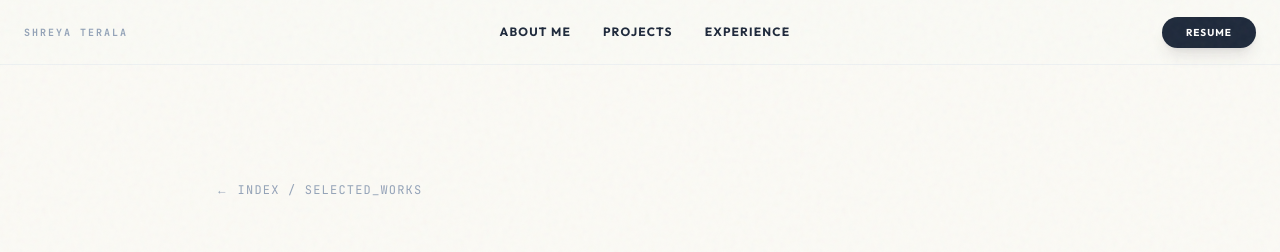
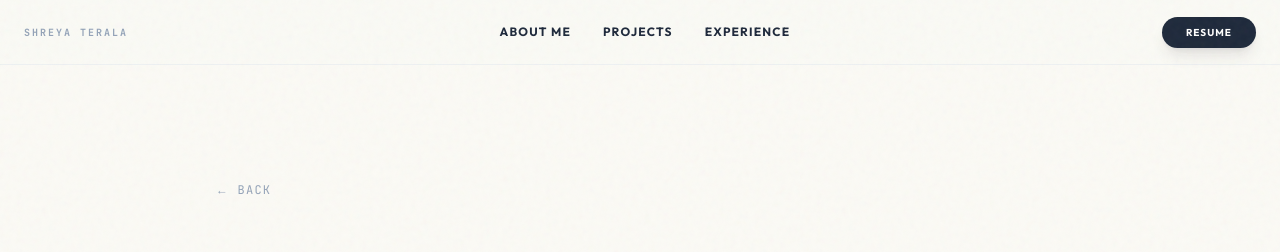
Before and after one commit to shreyaterala/portfolio, a Next.js app: page /portfolio/project/haptic in a window 1280 px wide. Shown: the top 252 px of the page. Built offline with nearby package versions, Linux system fonts and the light colour scheme.

Commit message:
Update project navigation buttons to say BACK

```diff
--- a/src/app/project/[id]/page.tsx
+++ b/src/app/project/[id]/page.tsx
@@ -44,7 +44,7 @@ export default async function ProjectPage({ params }: ProjectPageProps) {
             <div className="max-w-4xl mx-auto px-6">
                 {/* Navigation Breadcrumb */}
                 <Link href="/#projects" className="inline-flex items-center gap-2 text-xs font-mono text-slate-400 uppercase tracking-widest hover:text-ink transition-colors mb-12">
-                    <span>← Index / Selected_Works</span>
+                    <span>← BACK</span>
                 </Link>
 
                 {/* Project Header Block */}
@@ -97,7 +97,7 @@ export default async function ProjectPage({ params }: ProjectPageProps) {
             {/* Footer Navigation */}
             <div className="max-w-4xl mx-auto px-6 mt-24 pt-12 border-t border-slate-200/50 flex justify-between items-center">
                 <Link href="/#projects" className="text-xs font-mono text-slate-400 uppercase tracking-widest hover:text-ink transition-colors">
-                    Back to Index
+                    BACK
                 </Link>
                 <span className="text-[10px] font-mono text-slate-300">End of File</span>
             </div>
```
